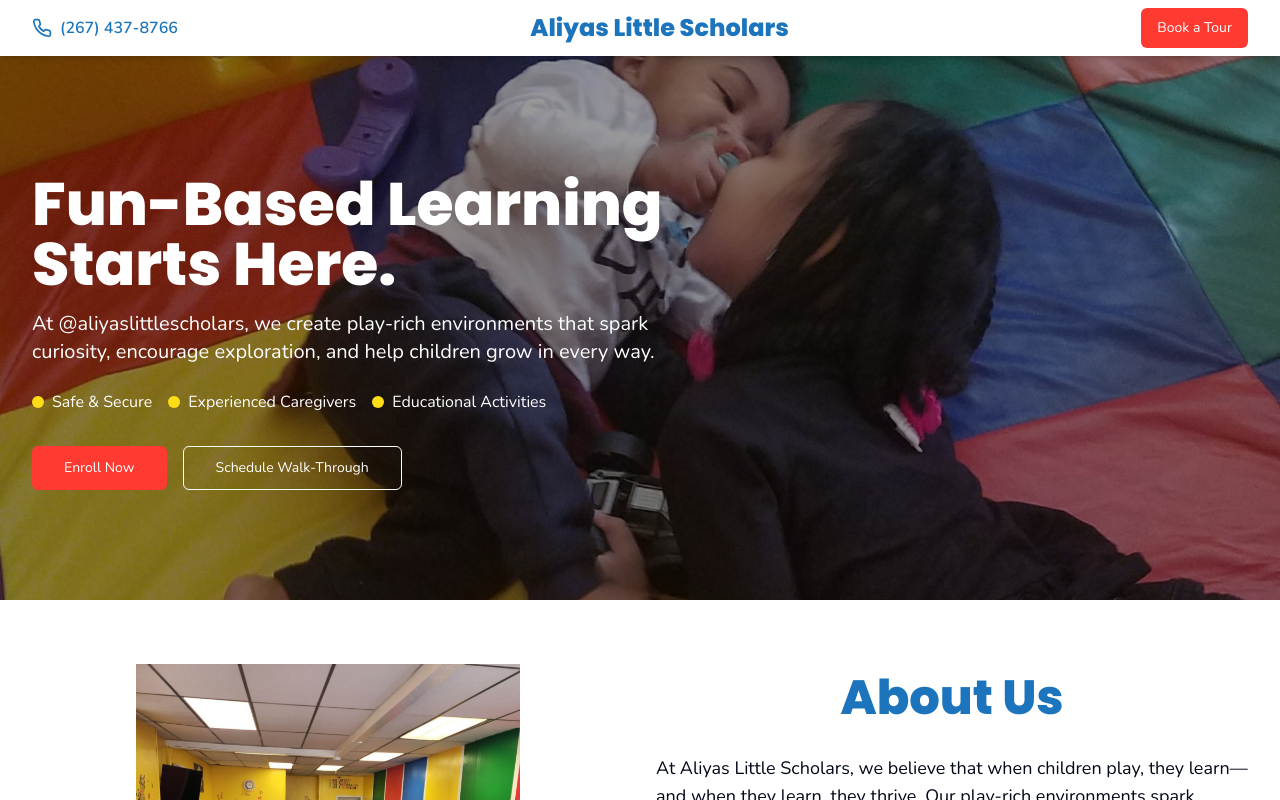
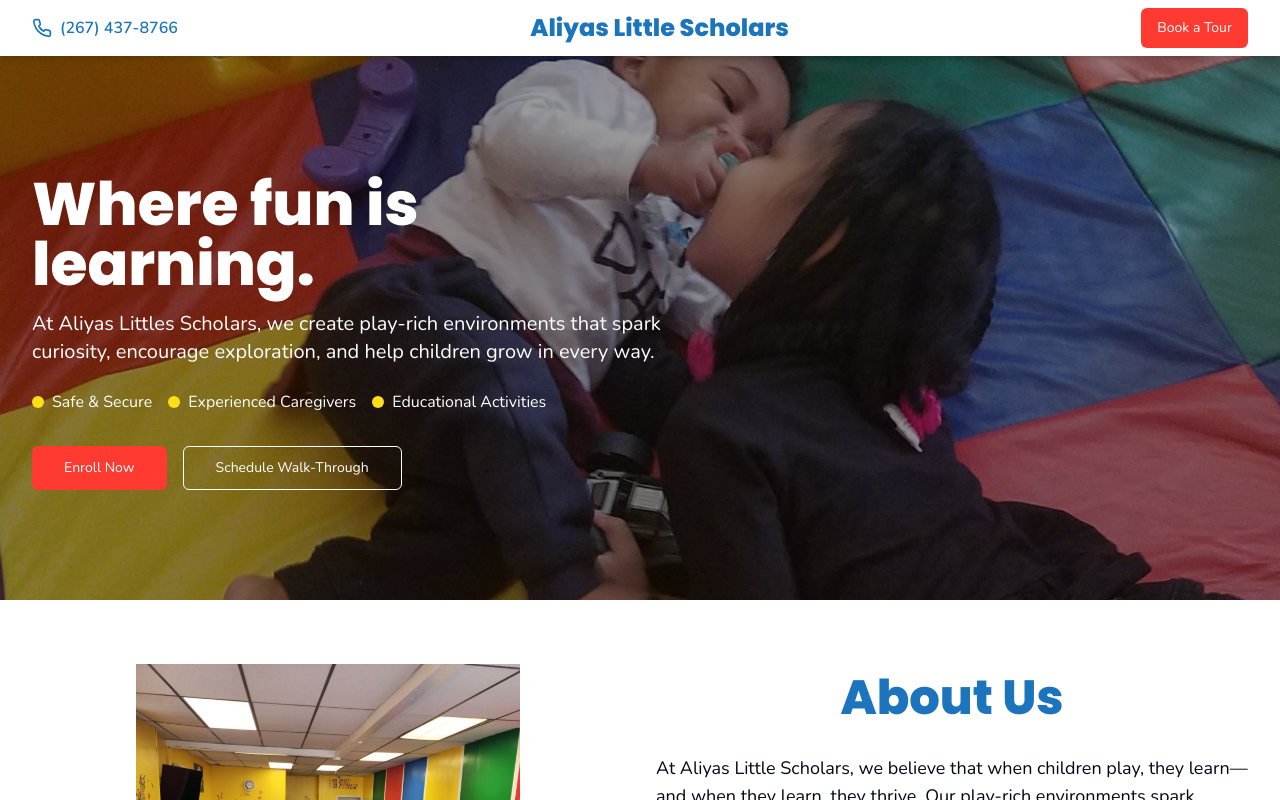
Before and after one commit to 12TribesofIsrael/aliyas-scholars-web, a React (Vite) app: page / in a window 1280 px wide. Shown: the top 800 px of the page. Built offline with nearby package versions, Linux system fonts and the light colour scheme.

Commit message:
Update Hero.tsx

```diff
--- a/src/components/Hero.tsx
+++ b/src/components/Hero.tsx
@@ -18,11 +18,11 @@ export function Hero() {
       <div className="container relative z-20 text-white">
         <div className="max-w-2xl py-16 animate-fade-in">
           <h1 className="text-5xl md:text-6xl font-poppins font-extrabold mb-4">
-            Fun-Based Learning Starts Here.
+            Where fun is learning.
           </h1>
 
           <p className="text-lg md:text-xl mb-6">
-            At @aliyaslittlescholars, we create play‑rich environments that spark curiosity,
+            At Aliyas Littles Scholars, we create play‑rich environments that spark curiosity,
             encourage exploration, and help children grow in every way.
           </p>
 
```
